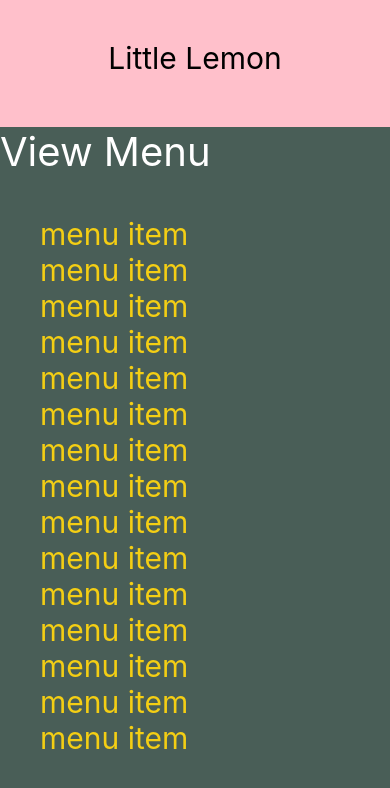
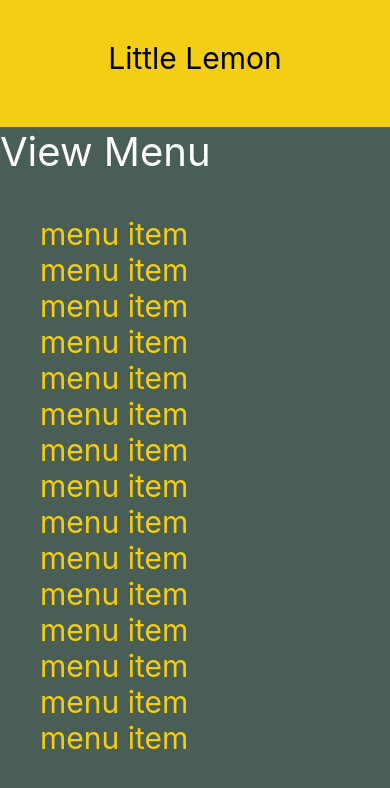
Before and after one commit to Hussain-hamim/Taskly, a React Native app: screen / in a window 390 px wide. Shown: the top 788 px of the page. Built offline with nearby package versions, Linux system fonts and the light colour scheme.

Commit message:
refactor to refine

```diff
--- a/components/Footer.js
+++ b/components/Footer.js
@@ -14,8 +14,8 @@ export default function Footer() {
 const footerStyles = StyleSheet.create({
   container: {
     marginBottom: 5,
-    // backgroundColor: "#F4CE14",
-    backgroundColor: "pink",
+    backgroundColor: "#F4CE14",
+    // backgroundColor: "pink",
   },
   footerText: {
     fontSize: 18,
--- a/components/Header.js
+++ b/components/Header.js
@@ -17,8 +17,8 @@ export default function Header() {
 const headerStyles = StyleSheet.create({
   container: {
     flex: 0.15,
-    // backgroundColor: "#F4CE14",
-    backgroundColor: "pink",
+    backgroundColor: "#F4CE14",
+    // backgroundColor: "pink",
   },
   headerText: {
     paddingTop: 40,
--- a/components/MenuItems.js
+++ b/components/MenuItems.js
@@ -52,7 +52,7 @@ function Item({ name }) {
 }
 
 const MenuItems = () => {
-  function renderItem({ item }) {
+  function renderItem({ item, index, separator }) {
     return <Item name={item.name} />;
   }
 
```
